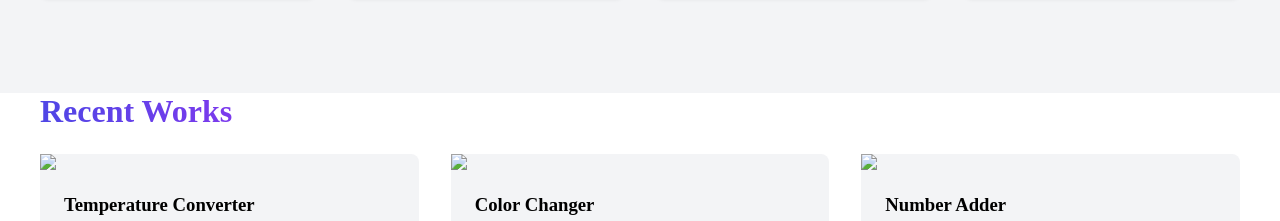
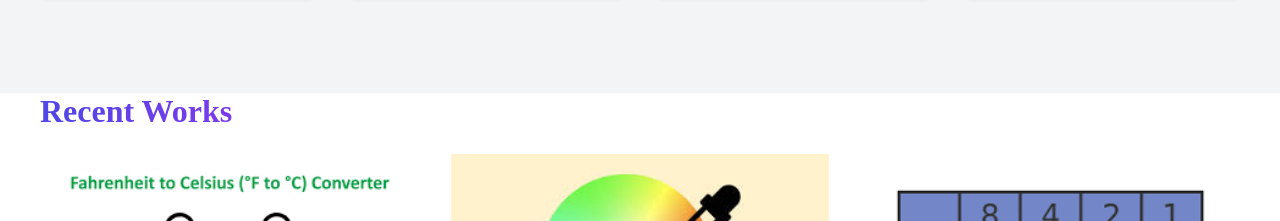
Before and after one commit to rajuvairajiv/javascript-portfolio, a plain HTML site: page index.html in a window 1280 px wide. Shown: the part 1698-1919 px from the top of the page. Drawn offline with Linux system fonts and the light colour scheme; files whose address does not match are found by name; a web font is replaced by a local one.

Commit message:
Update index.html

```diff
--- a/index.html
+++ b/index.html
@@ -128,7 +128,7 @@
                 <h2 class="section-title">Recent Works</h2>
                 <div class="works-grid">
                     <div class="work-card">
-                        <img src="assets/tempcnvrtr.jpeg" />
+                        <img src="tempcnvrtr.jpeg" />
                         <div class="work-info">
                             <div>
                                 <h3>Temperature Converter</h3>
@@ -145,7 +145,7 @@
                         </div>
                     </div>
                     <div class="work-card">
-                        <img src="assets/colorchngr.jpeg " />
+                        <img src="colorchngr.jpeg " />
                         <div class="work-info">
                             <div>
                                 <h3>Color Changer</h3>
@@ -162,7 +162,7 @@
                         </div>
                     </div>
                     <div class="work-card">
-                        <img src="assets/numberadder.jpeg" />
+                        <img src="numberadder.jpeg" />
                         <div class="work-info">
                             <div>
                                 <h3>Number Adder</h3>
```
